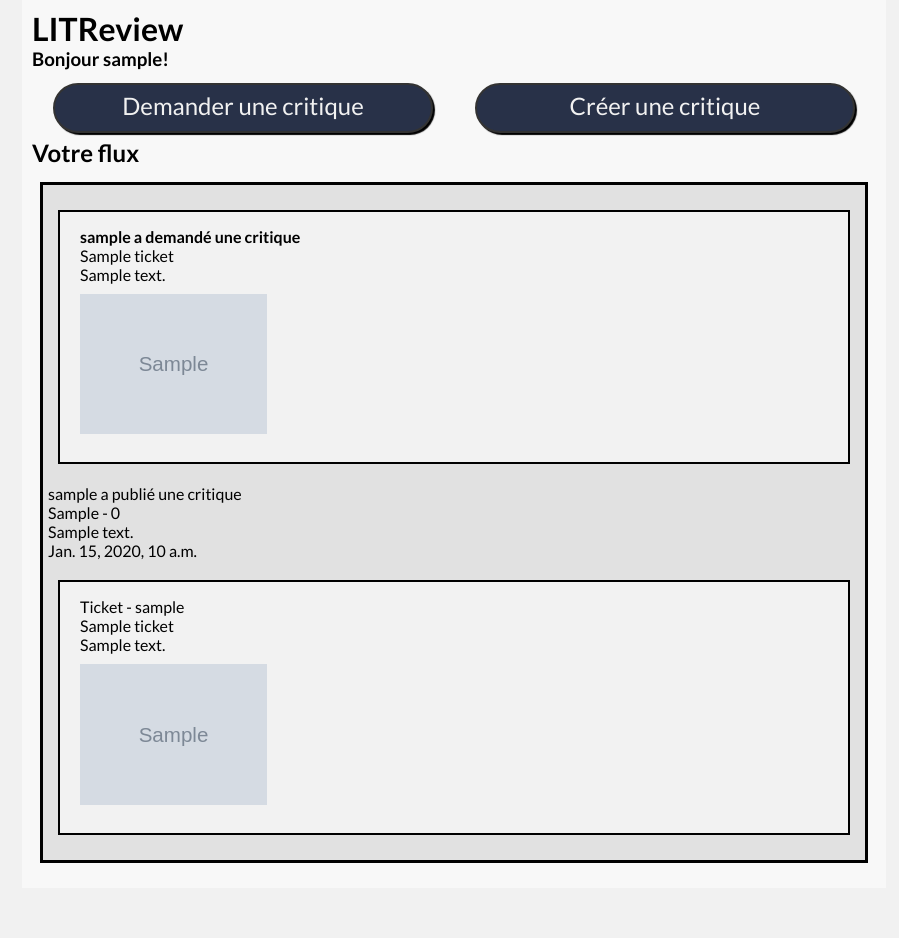
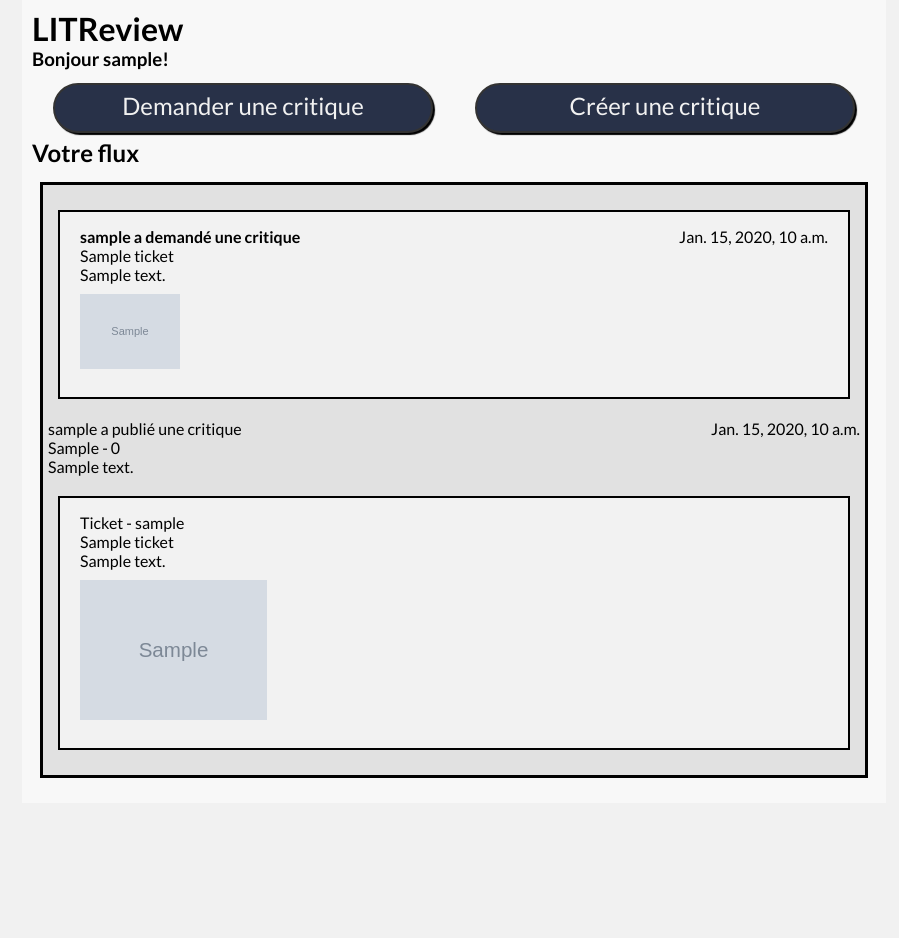
Before and after one commit to Deadjuju/P9_OC, a Django app: page /litreview/ in a window 1280 px wide. Shown: the part 267-1205 px from the top of the page, without its empty margins (186-1085 px from the left). After the commit the page ends 1045 px from the top, so only its background shows below. Run offline with Django 4.2, Linux system fonts and the light colour scheme; a user stored in the database is signed in; tables that the repository leaves empty hold one stand-in row (values such as "Sample post"); grey boxes marked "Sample" are stand-in pictures; some web fonts are replaced.

Commit message:
CSS Home - Affichage de la date des tickets et reviews

```diff
--- a/src/reviews/templates/reviews/home.html
+++ b/src/reviews/templates/reviews/home.html
@@ -23,10 +23,17 @@
         <div class="flux">
             {% for ticket in tickets %}
                 <div class="flux-ticket">
-                    <p><strong>{{ ticket.user }} a demandé une critique</strong></p>
-                    <p>{{ ticket.title }}</p>
-                    <p>{{ ticket.description }}</p>
-                    <img class="flux-ticket-img" src="{{ ticket.image.url }}" alt="Couverture - {{ ticket.title }}">
+                    <div class="ticket-head">
+                        <div class="ticket-leftt">
+                            <p><strong>{{ ticket.user }} a demandé une critique</strong></p>
+                            <p>{{ ticket.title }}</p>
+                            <p>{{ ticket.description }}</p>
+                            <img class="flux-ticket-img" src="{{ ticket.image.url }}" alt="Couverture - {{ ticket.title }}">
+                        </div>
+                        <div class="ticket-leftt">
+                            <p>{{ ticket.time_created }}</p>
+                        </div>
+                    </div>
                 </div>
             {% endfor %}
 
--- a/src/static/style.css
+++ b/src/static/style.css
@@ -267,6 +267,14 @@ nav a {
         width: 45%;
     }
 }
+.ticket-head {
+    display: flex;
+    justify-content: space-between;
+}
+.review-head {
+    display: flex;
+    justify-content: space-between;
+}
 
 
 /* ------------- Subscriptions page ------------- */
```
